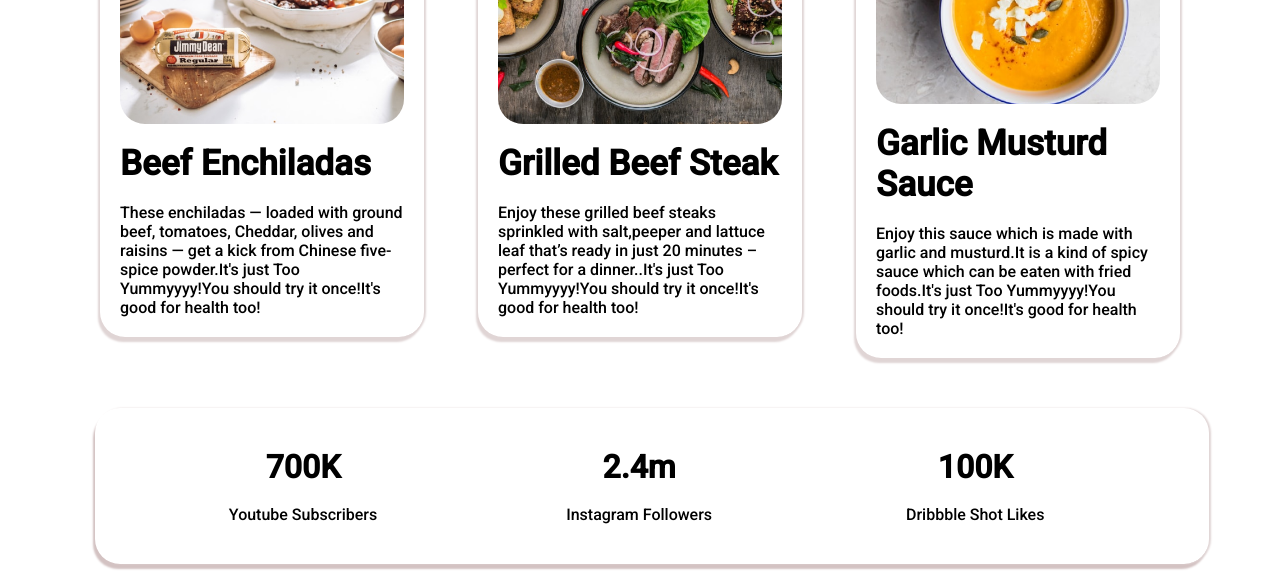
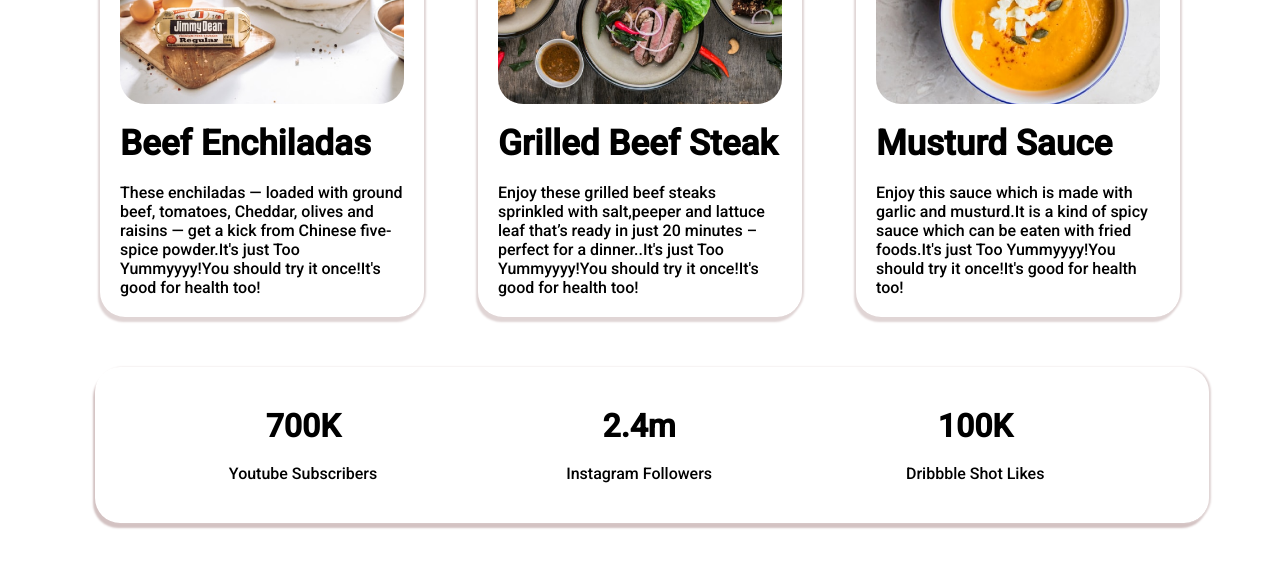
Before and after one commit to meem155/food-network-assignment, a plain HTML site: page index.html in a window 1280 px wide. Shown: the part 1560-2137 px from the top of the page. Drawn offline with Linux system fonts and the light colour scheme.

```diff
--- a/index.html
+++ b/index.html
@@ -69,7 +69,7 @@
         <div class="Recipes">
             <img src="images/food/cover.png" alt=""><br>
             <div class="recipes-blog">
-                <h2>Garlic Musturd Sauce</h2>
+                <h2>Musturd Sauce</h2>
                 <br>
                 <p>Enjoy this sauce which is made with garlic and musturd.It is a kind of spicy sauce which can be eaten
                     with fried foods.It's just Too Yummyyyy!You should try it once!It's good for health too!
```
